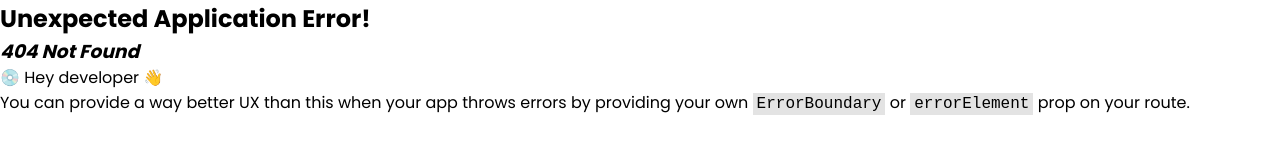
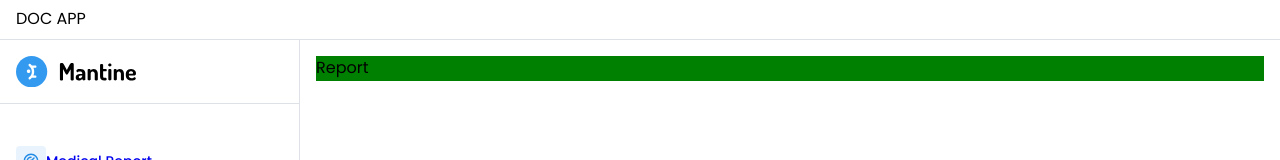
Before and after one commit to kunal-umap/medi_track, a React (Vite) app in the folder DocAppFrontend/: page /report-data in a window 1280 px wide. Before the commit this address had no page. Shown: the top 160 px of the page. Built offline with nearby package versions, Linux system fonts and the light colour scheme.

Commit message:
Page Added

```diff
--- a/DocAppFrontend/src/Router.tsx
+++ b/DocAppFrontend/src/Router.tsx
@@ -6,6 +6,7 @@ import { ColorSchemeToggle } from './components/ColorSchemeToggle/ColorSchemeTog
 import MedicalReport from './pages/MedicalReport/MedicalReport';
 import AddReport from './pages/AddReport/AddReport';
 import Diseasepredict from './pages/DiseasePredict/Diseasepredict';
+import DispReport from './pages/DispReport/DispReport';
 
 
 const router = createBrowserRouter([
@@ -28,6 +29,10 @@ const router = createBrowserRouter([
       {
         path: '/disease_predict',
         element: <Diseasepredict />
+      },
+      {
+        path: '/report-data',
+        element: <DispReport/>
       }
     ]
   },
--- /dev/null
+++ b/DocAppFrontend/src/pages/DispReport/DispReport.module.css
@@ -0,0 +1,3 @@
+.Reportpage {
+    background-color: green;
+}
--- /dev/null
+++ b/DocAppFrontend/src/pages/DispReport/DispReport.tsx
@@ -0,0 +1,14 @@
+import StyleDisp from './DispReport.module.css'
+
+
+export default function DispReport() {
+  return (
+    <div className={StyleDisp.Reportpage}>
+      Report
+    </div>
+  )
+}
+// Image
+// Hospital Name
+//  Date
+//  Remark
```
